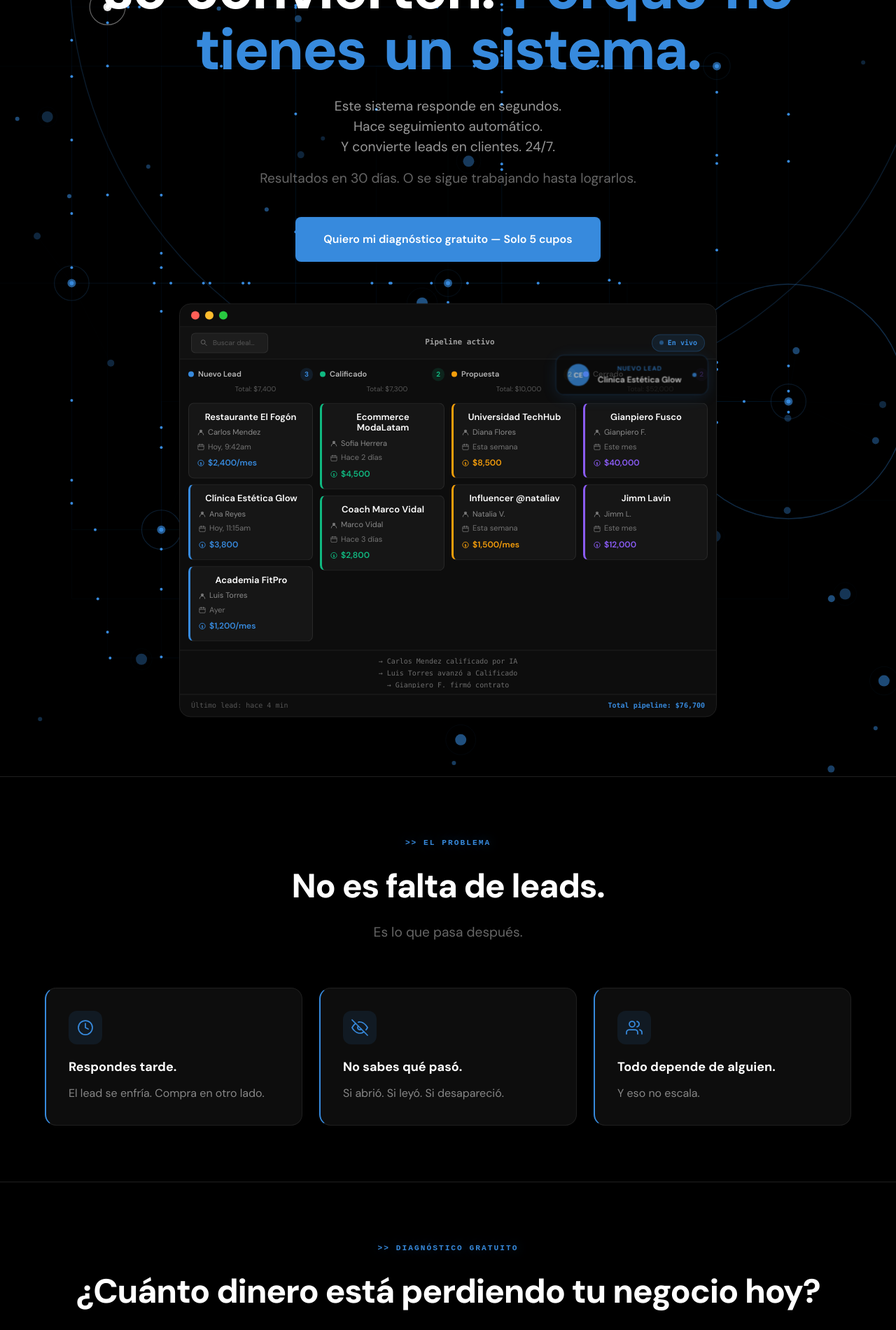
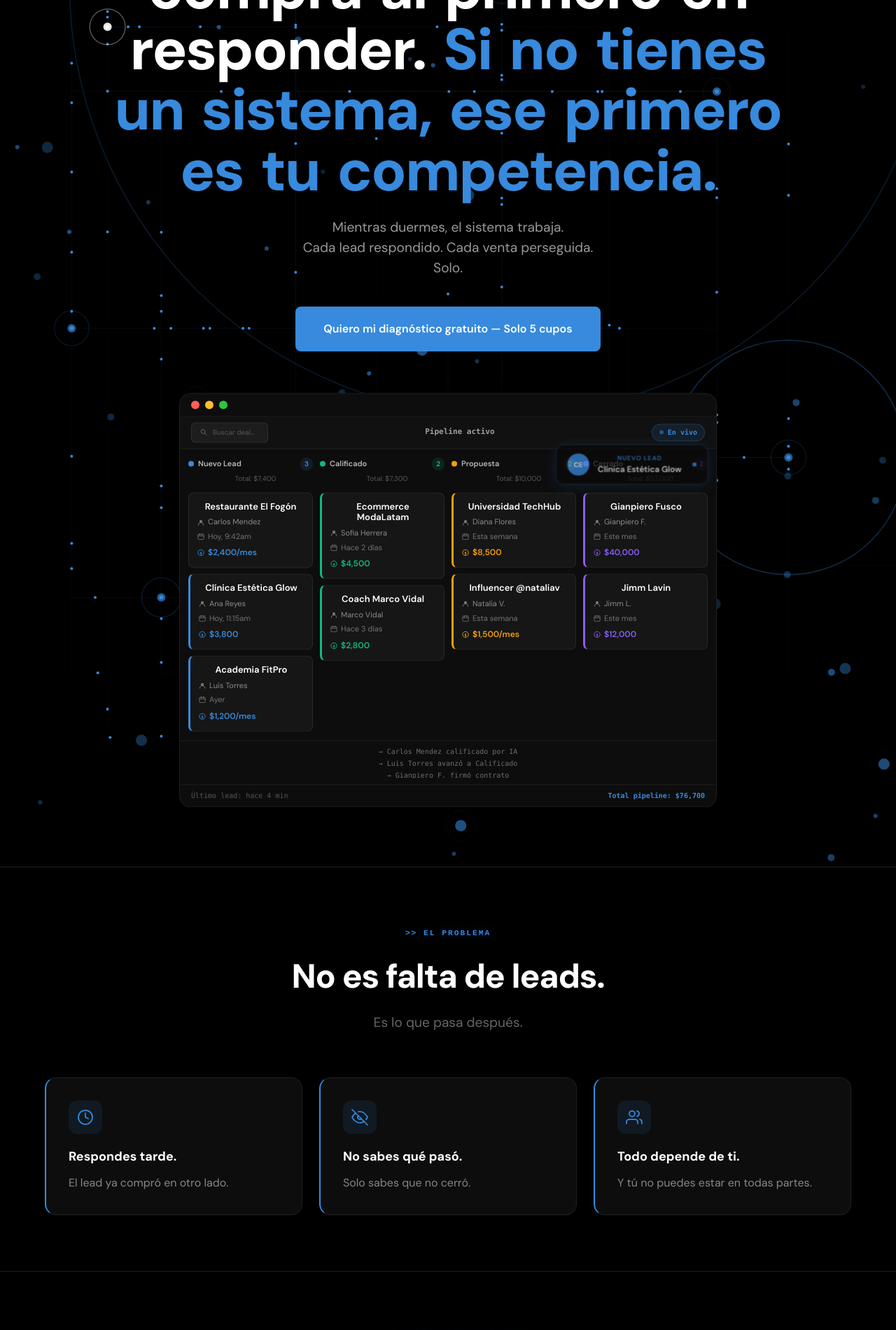
Before and after one commit to JPcamareno/monkeia-landing, a Next.js app: page / in a window 1280 px wide. Shown: the part 300-2200 px from the top of the page at 70% size. Built offline with nearby package versions, Linux system fonts and the light colour scheme.

Commit message:
copy mejorado hero + problema + quiz + servicios + cierre

```diff
--- a/app/page.tsx
+++ b/app/page.tsx
@@ -993,18 +993,17 @@ function Hero() {
         </div>
 
         <AnimatedHeadline
-          text="Tus leads llegan. Pero no se convierten."
-          accent="Porque no tienes un sistema."
+          text="El 78% de los leads compra al primero en responder."
+          accent="Si no tienes un sistema, ese primero es tu competencia."
         />
 
         <div
           className="mx-auto mb-10 max-w-2xl text-white/60"
           style={{ fontSize: "clamp(1rem, 2vw, 1.2rem)" }}
         >
-          <p>Este sistema responde en segundos.</p>
-          <p>Hace seguimiento automático.</p>
-          <p>Y convierte leads en clientes. 24/7.</p>
-          <p className="mt-4 text-white/40">Resultados en 30 días. O se sigue trabajando hasta lograrlos.</p>
+          <p>Mientras duermes, el sistema trabaja.</p>
+          <p>Cada lead respondido. Cada venta perseguida.</p>
+          <p>Solo.</p>
         </div>
 
         <div className="flex flex-col items-center gap-4 sm:flex-row sm:justify-center">
@@ -1561,13 +1560,13 @@ function AutomationQuiz({ onOpenBooking }: { onOpenBooking: () => void }) {
           className="mb-4 text-balance text-center font-extrabold tracking-tight text-white"
           style={{ fontSize: "clamp(1.75rem, 4vw, 3rem)" }}
         >
-          ¿Cuánto dinero está perdiendo tu negocio hoy?
+          En 2 minutos sabes exactamente por qué no estás cerrando más.
         </h2>
         <p
           className="mb-12 text-center text-white/40"
           style={{ fontSize: "clamp(1rem, 2vw, 1.15rem)" }}
         >
-          5 preguntas. 2 minutos. Descubre exactamente dónde se rompe tu proceso de ventas.
+          5 preguntas. Sin rodeos. Con tu resultado al final.
         </p>
 
         {/* Card */}
@@ -1863,19 +1862,19 @@ function Problem() {
     {
       icon: <IconClock />,
       title: "Respondes tarde.",
-      body: "El lead se enfría. Compra en otro lado.",
+      body: "El lead ya compró en otro lado.",
       delay: 0,
     },
     {
       icon: <IconEye />,
       title: "No sabes qué pasó.",
-      body: "Si abrió. Si leyó. Si desapareció.",
+      body: "Solo sabes que no cerró.",
       delay: 120,
     },
     {
       icon: <IconUsers />,
-      title: "Todo depende de alguien.",
-      body: "Y eso no escala.",
+      title: "Todo depende de ti.",
+      body: "Y tú no puedes estar en todas partes.",
       delay: 240,
     },
   ];
@@ -2273,9 +2272,9 @@ function Proof() {
 ───────────────────────────────────────────── */
 const SERVICE_CARDS = [
   {
-    badge: "Para empezar",
+    badge: "Quiero entender primero",
     badgeColor: "gray" as const,
-    title: "Auditoría + Hoja de Ruta",
+    title: "Diagnóstico Profundo",
     description:
       "Analizamos tu proceso actual de ventas y leads. Te entregamos un documento con exactamente dónde se rompe tu embudo y qué sistema necesitas.",
     features: [
@@ -2288,7 +2287,7 @@ const SERVICE_CARDS = [
     featured: false,
   },
   {
-    badge: "Más solicitado",
+    badge: "Quiero arrancar ya",
     badgeColor: "blue" as const,
     title: "Instalamos tu sistema",
     description:
@@ -2303,9 +2302,9 @@ const SERVICE_CARDS = [
     featured: true,
   },
   {
-    badge: "Proyectos grandes",
+    badge: "Lo quiero todo",
     badgeColor: "purple" as const,
-    title: "Sistema Completo a Medida",
+    title: "Sistema Completo — De cero a automático",
     description:
       "Para negocios que necesitan un sistema completo: captura, calificación, nurturing, cierre y dashboard. Todo conectado. Todo automatizado.",
     features: [
@@ -2562,9 +2561,9 @@ function ClosingCTA() {
           className="mb-8 font-extrabold tracking-tight text-white"
           style={{ fontSize: "clamp(2rem, 5vw, 3.75rem)", lineHeight: 1.1 }}
         >
-          No es para todos.
+          No trabajamos con todos.
           <br />
-          Solo 5 negocios por mes.
+          Elegimos los negocios que queremos ver crecer.
         </h2>
 
         {/* Subtext — three lines */}
```
Also changed, not shown: .claude/settings.local.json.
